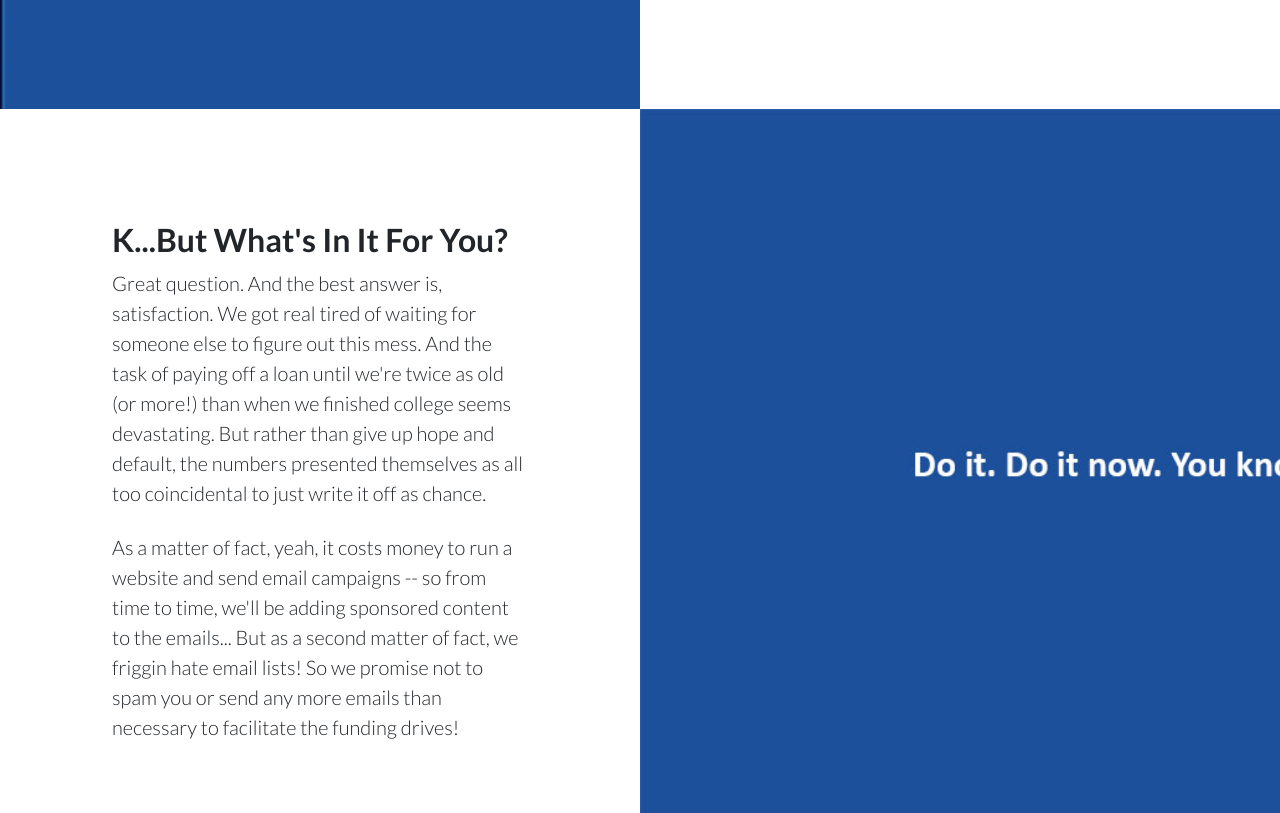
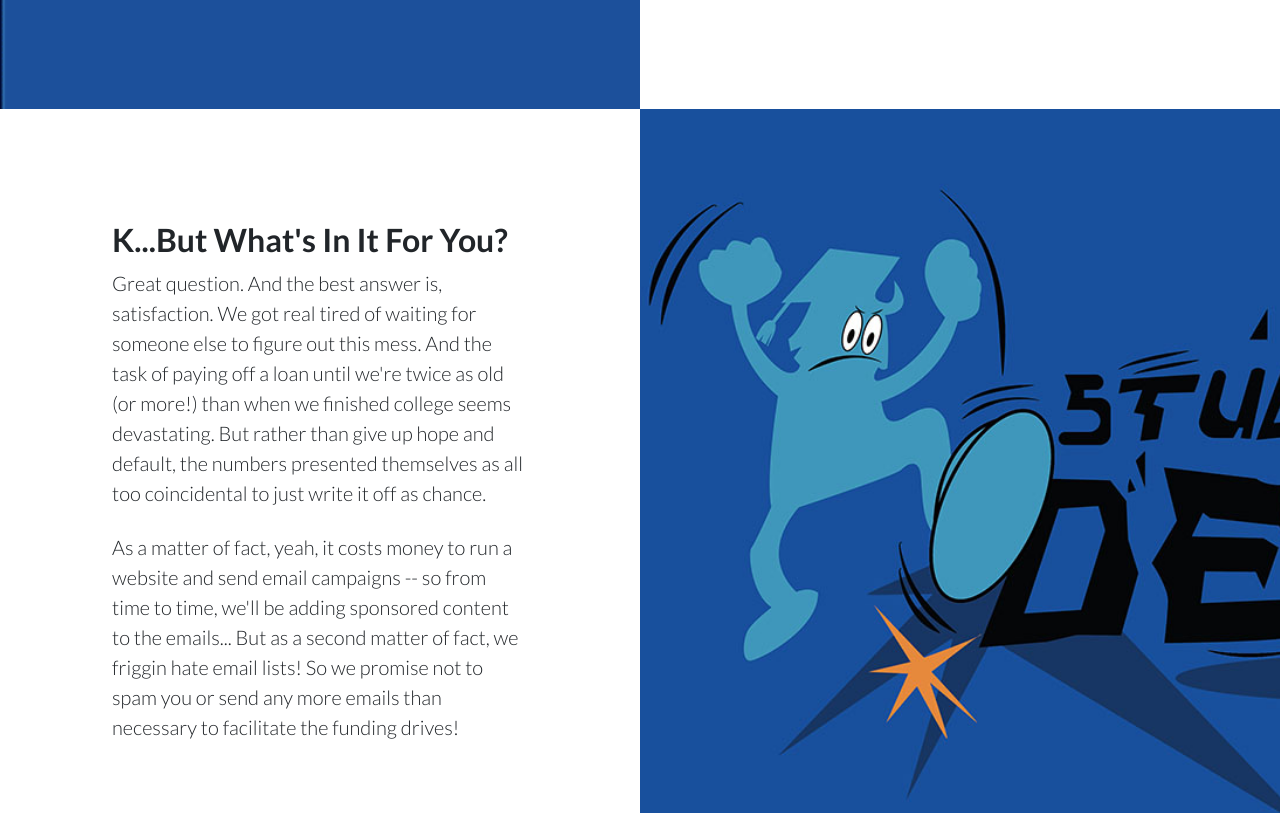
Before and after one commit to fckStudentLoans/fckStudentLoans.github.io, a plain HTML site: page index.html in a window 1280 px wide. Shown: the part 1983-2796 px from the top of the page. Drawn offline with nearby package versions, Linux system fonts and the light colour scheme; a script that the page names is missing.

Commit message:
Add files via upload

```diff
--- a/index.html
+++ b/index.html
@@ -118,7 +118,7 @@
                         </div>
                 </div>
                 <div class="row g-0">
-                    <div class="col-lg-6 order-lg-2 text-white showcase-img" style="background-image: url('assets/img/bg-showcase-3.jpg')"></div>
+                    <div class="col-lg-6 order-lg-2 text-white showcase-img" style="background-image: url('assets/img/StudentDebt_blue.jpg')"></div>
                     <div class="col-lg-6 order-lg-1 my-auto showcase-text">
                         <h2>K...But What's In It For You?</h2>
                         <p class="lead mb-0">Great question. And the best answer is, satisfaction. We got real tired of waiting for someone else to figure out this mess. And the task of paying off a loan until we're
```
